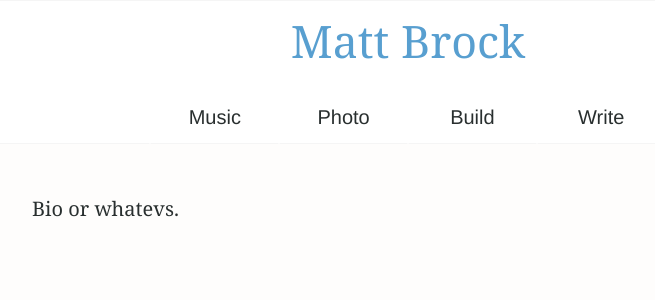
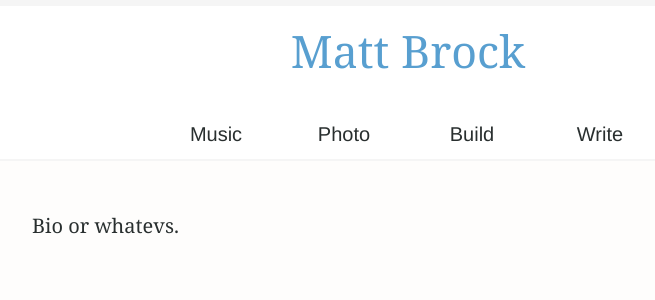
Before and after one commit to mattpbrock/mattpbrock.github.io, a Jekyll site: the page built from about/index.html, in a window 1280 px wide. Shown: the top 300 px of the page, without its empty margins (232-887 px from the left). Built offline with Jekyll 4.4.1, drawn with Linux system fonts in a browser that asks for light colours; some web fonts are replaced.

Commit message:
add backdrop-filter to site intro because Apple is cool; bump border size up on nav links; mess around with unique header border top color for different pages

```diff
--- a/_sass/_base/_base.scss
+++ b/_sass/_base/_base.scss
@@ -52,6 +52,8 @@
 	padding: 0 em(25.9px);
 	background: rgba(255,255,255,.74);
 	border-left: none;
+  -webkit-backdrop-filter: saturate(180%) blur(12px); // thanks Apple!
+  backdrop-filter: saturate(180%) blur(12px);
 	@include transform(skew($heading-skew));
 
 	&::before {
--- a/_sass/_base/_layout.scss
+++ b/_sass/_base/_layout.scss
@@ -3,14 +3,13 @@
 
 main {
 	padding: em(41.9px) 0;
-/*
+	transform-style: preserve-3d;
 	animation-name: content-fade-in;
-	animation-duration: 220ms;
+	animation-duration: 212ms;
 	animation-iteration-count: 1;
 	animation-timing-function: ease-out;
 	animation-fill-mode: forwards;
 	animation-delay: 0s;
-*/
 }
 
 .wrapper {
--- a/_sass/_components/_header.scss
+++ b/_sass/_components/_header.scss
@@ -8,10 +8,12 @@
 	.logo {
 		display: inline-block;
 		margin-bottom: em(3.8px);
-		padding: em(3.8px);
+		padding: em(5.7px);
+/*
     font-family: $font-stack-sans-serif-acumin;
     font-family: $font-stack-serif-lora;
     font-family: $font-stack-sans-serif-roboto;
+*/
     font-family: $font-stack-serif-yrsa;
     font-size: em(35.777 /* 25.888 + 9.889 */);
     transform-origin: top;
@@ -22,8 +24,13 @@
 .header {
 
 	&--site {
-		border-top: 1px solid $color-nav-border;
+		border-top: 3.16 * em($nav-border-width) solid $color-nav-border;
 		background: #fff;
+
+		.p--music & { border-top-color: red; }
+		.p--photo & { border-top-color: blue; }
+		.p--build & { border-top-color: green; }
+		.p--write & { border-top-color: yellow; }
 	}
 
 }
@@ -50,15 +57,17 @@
 
 			&--active {
 				background: $color-bg-base;
-				border: 1px solid $color-nav-border;
+				border: em($nav-border-width) solid $color-nav-border;
 				border-bottom: none;
+
+// 				a { padding: em($nav-link-pad-y) em($nav-link-pad-x - 2 * $nav-border-width) !important; }
 			}
 
 			a {
-				@include mq(mobile) { padding: em(9.9px) em(16px); }
+				@include mq(mobile) { padding: em($nav-link-pad-y) em($nav-link-pad-x--sm); }
 				display: inline-block;
 		    color: $color-text-base;
-				padding: em(9.9px) em(25.9px);
+				padding: em($nav-link-pad-y) em($nav-link-pad-x);
 				font-family: $font-stack-sans-serif-acumin;
 				font-weight: $font-weight-thin;
 			}
--- a/_sass/_utilities/_animations.scss
+++ b/_sass/_utilities/_animations.scss
@@ -3,11 +3,11 @@
 
 @keyframes content-fade-in {
 	0%		{
-		transform: translateY(em(9px));
+		transform: perspective(371px) translate3d(0,em(3.8px),em(-2.1px));
 		opacity: 0;
 	}
 	100%	{
-		transform: translateY(0);
+		transform: translate3d(0,0,0);
 		opacity: 1;
 	}
 }
--- a/_sass/_utilities/_placeholders.scss
+++ b/_sass/_utilities/_placeholders.scss
@@ -5,6 +5,13 @@
 	display: inline-block;
 	vertical-align: middle;
 	box-sizing: border-box;
-	border: 1px solid transparent;
-	border-bottom: 1px solid $color-nav-border;
+	border: em($nav-border-width) solid transparent;
+	border-bottom: em($nav-border-width) solid $color-nav-border;
+	border-left: 0;
+	border-right: 0;
+
+	&:not(.nav__item--active) a {
+		border-right: em($nav-border-width) solid transparent;
+		border-left: em($nav-border-width) solid transparent;
+	}
 }
--- a/_sass/_utilities/_variables.scss
+++ b/_sass/_utilities/_variables.scss
@@ -57,3 +57,9 @@
 
 // images
 $path--rel-img: '/img';
+
+// units
+$nav-link-pad-x--sm: 16px;
+$nav-link-pad-x: 25.9px;
+$nav-link-pad-y: 9.9px;
+$nav-border-width: 1.6px;
--- a/js/site.js
+++ b/js/site.js
@@ -2,15 +2,17 @@
 
 $(document).ready(function(){
 
-	var pagePath = window.location.pathname;
+	const pagePath = window.location.pathname;
 
 	$('.nav__item').each(function(){
 		if(!$(this).hasClass('nav__item--spacer')){
-			var h = $(this).find('a').attr('href').split('/')[1];
+			let h = $(this).find('a').attr('href').split('/')[1];
 			if(pagePath.search(h) > -1){
 				$(this).addClass('nav__item--active');
 			}
 		}
+		console.log(pagePath.split('/')[1]);
+		$('body').addClass('p--' + pagePath.split('/')[1]);
 	});
 
 });
```
